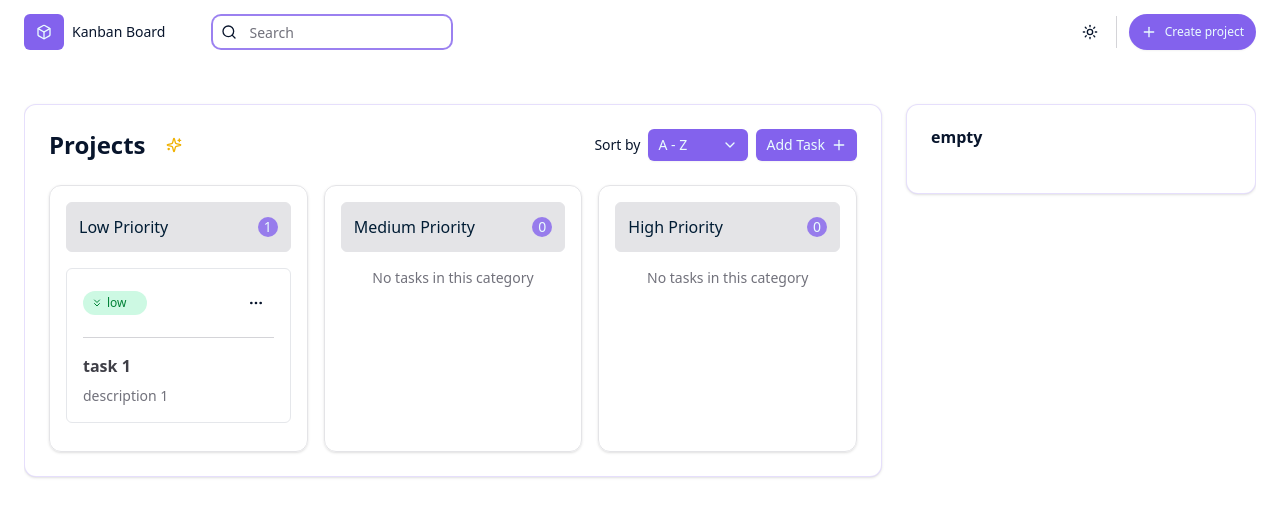
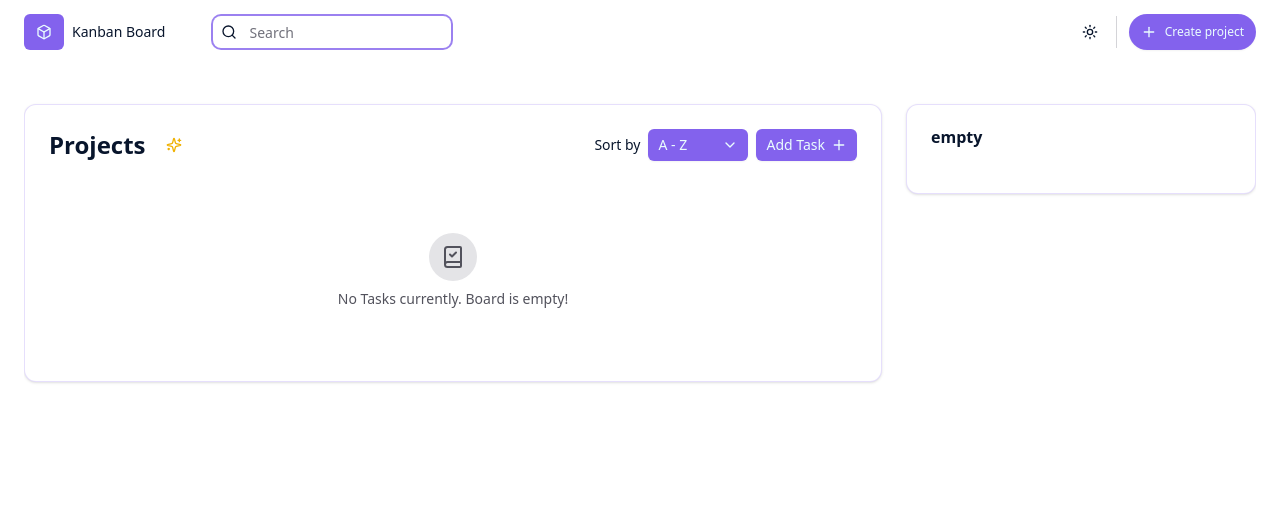
Before and after one commit to matinsekhavat/kanaban-board, a Next.js app: page / in a window 1280 px wide. Shown: the top 516 px of the page. Built offline with nearby package versions, Linux system fonts and the light colour scheme.

Commit message:
feat(kanban): implement category selection and highlight in KanbanMain, update task filtering in KanbanList

```diff
--- a/src/components/kanban/KanabanMain.tsx
+++ b/src/components/kanban/KanabanMain.tsx
@@ -8,6 +8,7 @@ import {
   PlusIcon,
   Sparkles as SparklesIcons,
   Trash2,
+  CheckCircle,
 } from 'lucide-react';
 import {
   DropdownMenu,
@@ -68,6 +69,8 @@ function KanbanMain() {
 
   const addTask = useKanbanTasks((state) => state.addTask);
   const tasks = useKanbanTasks((state) => state.tasks);
+  const mainCategory = useKanbanTasks((tasks) => tasks.selectedCategoryId);
+  const setMainCategory = useKanbanTasks((tasks) => tasks.setSelectedCategoryId);
   console.log(tasks);
   // const selectedCategoryId = useKanbanTasks((state) => state.selectedCategoryId);
   const [selectedCategoryId, setSelectedCategoryId] = useState<string | null>(null);
@@ -353,13 +356,22 @@ function KanbanMain() {
                 tasks.map((task) => (
                   <div
                     key={task.id}
-                    className="flex items-center justify-between gap-4 rounded-md border border-gray-300 p-3"
+                    className={cn(
+                      'flex items-center justify-between gap-4 rounded-md border border-gray-300 p-3',
+                      {
+                        'font-bold': mainCategory === task.id,
+                      }
+                    )}
+                    onClick={() => {
+                      setMainCategory(task.id);
+                    }}
                   >
                     {/* right side */}
                     <div className="flex items-center gap-2">
                       <span className="flex size-8 items-center justify-center rounded-xl bg-green-200 dark:bg-green-600">
                         <SparklesIcons className="size-4 text-green-600" />
                       </span>
+
                       <div className="flex flex-col">
                         <span className="text-sm font-medium">{task.category}</span>
                         <span className="text-xs text-gray-500">{task.tasks.length} tasks</span>
@@ -369,8 +381,14 @@ function KanbanMain() {
                     {/* Left side */}
                     <div className="flex items-center gap-2">
                       {/* button edit */}
+                      {mainCategory === task.id && (
+                        <span>
+                          <CheckCircle className="text-green-500" />
+                        </span>
+                      )}
                       <Button
-                        onClick={() => {
+                        onClick={(e) => {
+                          e.stopPropagation();
                           setSelectedCategoryId(task.id);
                           setSelectedCategoryAction('edit');
                           setIsEditCategoryModalOpen(true);
@@ -381,7 +399,8 @@ function KanbanMain() {
                       {/* button Danger */}
                       <Button
                         className="bg-red-500/70 hover:bg-red-500/80"
-                        onClick={() => {
+                        onClick={(e: React.MouseEvent<HTMLButtonElement, MouseEvent>) => {
+                          e.stopPropagation();
                           setSelectedCategoryId(task.id);
                           setSelectedCategoryAction('delete');
                         }}
--- a/src/components/kanban/KanbanList.tsx
+++ b/src/components/kanban/KanbanList.tsx
@@ -30,8 +30,10 @@ function filterTasksByPriority(
 function KanbanList() {
   const [isTaskOptionOpen, setIsTaskOptionOpen] = useState(false);
   const [selectedTask, setSelectedTask] = useState<KanbanTaskState['tasks'][0] | null>(null);
-  const tasks = useKanbanTasks((state) => state.tasks);
-  const hasNoTasks = tasks.every((category) => category.tasks.length === 0);
+  const allTasks = useKanbanTasks((state) => state.tasks);
+  const selectedCategory = useKanbanTasks((state) => state.selectedCategoryId);
+  const relatedTasks = allTasks.filter((item) => item.id === selectedCategory);
+  const hasNoTasks = relatedTasks.every((category) => category.tasks.length === 0);
 
   return (
     <>
@@ -42,7 +44,7 @@ function KanbanList() {
           {/* Low Priority Column */}
           <KanbanColumn
             title="Low Priority"
-            data={filterTasksByPriority(tasks, 'low')}
+            data={filterTasksByPriority(relatedTasks, 'low')}
             setIsTaskOptionOpen={setIsTaskOptionOpen}
             setSelectedTask={setSelectedTask}
           />
@@ -50,7 +52,7 @@ function KanbanList() {
           {/* Medium Priority Column */}
           <KanbanColumn
             title="Medium Priority"
-            data={filterTasksByPriority(tasks, 'mid')}
+            data={filterTasksByPriority(relatedTasks, 'mid')}
             setIsTaskOptionOpen={setIsTaskOptionOpen}
             setSelectedTask={setSelectedTask}
           />
@@ -58,7 +60,7 @@ function KanbanList() {
           {/* High Priority Column */}
           <KanbanColumn
             title="High Priority"
-            data={filterTasksByPriority(tasks, 'high')}
+            data={filterTasksByPriority(relatedTasks, 'high')}
             setIsTaskOptionOpen={setIsTaskOptionOpen}
             setSelectedTask={setSelectedTask}
           />
@@ -101,7 +103,7 @@ function KanbanColumn({
 }) {
   // Count total tasks across all categories in this column
   const totalTasks = data.reduce((count, category) => count + category.tasks.length, 0);
-
+  console.log(data);
   if (data.length === 0) {
     return (
       <div className="min-h-64 space-y-4 rounded-xl border border-zinc-200 p-4 shadow-sm">
--- a/src/stores/kanban-tasks/useKanbanTasks.ts
+++ b/src/stores/kanban-tasks/useKanbanTasks.ts
@@ -18,6 +18,8 @@ export interface KanbanTaskState {
 
 export interface KanbanAllTasksState {
   tasks: KanbanTaskState[];
+  selectedCategoryId: string | null;
+  setSelectedCategoryId: (categoryId: string | null) => void;
   addTask: (task: KanbanTaskState) => void;
   removeTask: (categoryId: string, taskId: string) => void;
   removeCategory: (categoryId: string) => void;
@@ -25,23 +27,26 @@ export interface KanbanAllTasksState {
 }
 
 const dataMock: KanbanTaskState[] = [
-  {
-    id: uuidv4(),
-    category: 'muchat tasks',
-    tasks: [
-      {
-        id: uuidv4(),
-        priority: 'low',
-        title: 'task 1',
-        description: 'description 1',
-        status: '1',
-      },
-    ],
-  },
+  // {
+  //   id: uuidv4(),
+  //   category: 'muchat tasks',
+  //   tasks: [
+  //     {
+  //       id: uuidv4(),
+  //       priority: 'low',
+  //       title: 'task 1',
+  //       description: 'description 1',
+  //       status: '1',
+  //     },
+  //   ],
+  // },
 ];
 
 export const useKanbanTasks = create<KanbanAllTasksState>((set) => ({
   tasks: dataMock,
+  selectedCategoryId: null,
+  setSelectedCategoryId: (categoryId: string | null) => set({ selectedCategoryId: categoryId }),
+
   addTask: (task: KanbanTaskState) =>
     set((state) => {
       // Check if the category already exists
@@ -88,19 +93,29 @@ export const useKanbanTasks = create<KanbanAllTasksState>((set) => ({
 
       return { tasks: cleanedCategories };
     }),
+
   removeCategory: (categoryId: string) =>
     set((state) => ({
       tasks: state.tasks.filter((category) => category.id !== categoryId),
     })),
-  addCategory: (categoryTitle: string) =>
-    set((state) => ({
+
+  addCategory: (categoryTitle: string) => {
+    const id = uuidv4();
+    set((state) => {
+      if (!state.tasks.length) {
+        state.setSelectedCategoryId(id);
+      }
+
+      return {
         tasks: [
           ...state.tasks,
           {
-          id: uuidv4(),
+            id,
             category: categoryTitle,
             tasks: [],
           },
         ],
-    })),
+      };
+    });
+  },
 }));
```
Lines whose indentation alone changed are shown as unchanged.
